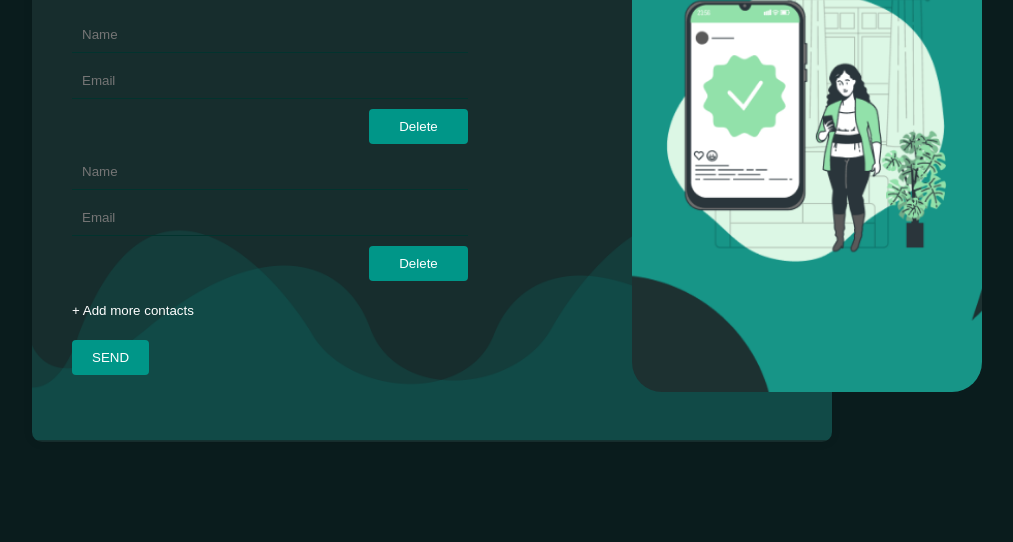
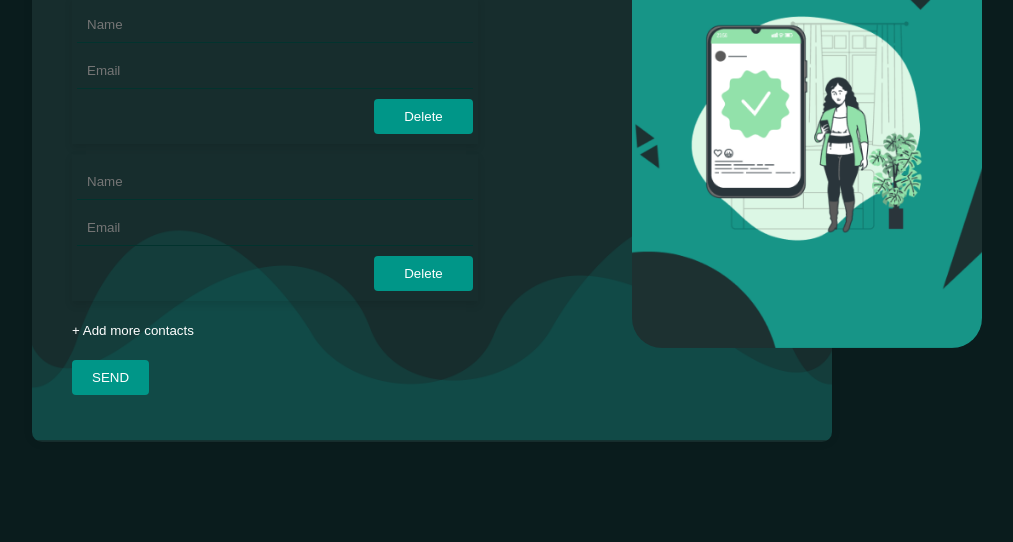
Before and after one commit to Cooperation-org/validator-service, a website: page src/views/templates/forms/validators.html in a window 1280 px wide. Shown: the part 258-800 px from the top of the page, without its empty margins (208-1221 px from the left). Drawn offline with Linux system fonts and the light colour scheme; files whose address does not match are found by name.

Commit message:
fix images

```diff
--- a/src/views/styles/validators.css
+++ b/src/views/styles/validators.css
@@ -19,7 +19,7 @@ body {
 }
 
 .form-wrapper {
-  background: url('../../../public/validator-bg.png') no-repeat center center/cover;
+  background: url('../public/validator-bg.png') no-repeat center center/cover;
   display: flex;
   justify-content: space-between;
   position: relative;
@@ -33,11 +33,8 @@ body {
 }
 
 .form-image {
-  background: #009688 url('../../../public/validator-float.png') no-repeat center
-    center/cover;
   position: absolute;
   width: 350px;
-  height: 500px;
   z-index: 100000000000000000000000000;
   border-radius: 30px;
   top: 50%;
@@ -79,6 +76,8 @@ body {
   display: flex;
   flex-direction: column;
   width: 55%;
+  box-shadow: 0 4px 8px rgba(0, 0, 0, 0.1);
+  padding: 10px 5px;
 }
 
 .contactRow input {
@@ -174,7 +173,7 @@ button:hover {
   margin-left: auto;
 }
 
-@media (max-width: 768px) {
+@media (max-width: 920px) {
   .form-wrapper {
     flex-direction: column;
     padding: 20px;
--- a/src/views/templates/forms/validators.html
+++ b/src/views/templates/forms/validators.html
@@ -9,7 +9,7 @@
   <body>
     <div class="container">
       <div class="form-wrapper">
-        <div class="form-image"></div>
+        <img class="form-image" src="../public/validator-float.png"></img>
         <div class="form-content">
           <form id="contactsForm">
             <div class="header">
```
Also changed, not shown: src/views/public/candid.png (renamed from public/candid.png), src/views/public/validator-bg.png (renamed from public/validator-bg.png), src/views/public/validator-float.png (renamed from public/validator-float.png).
